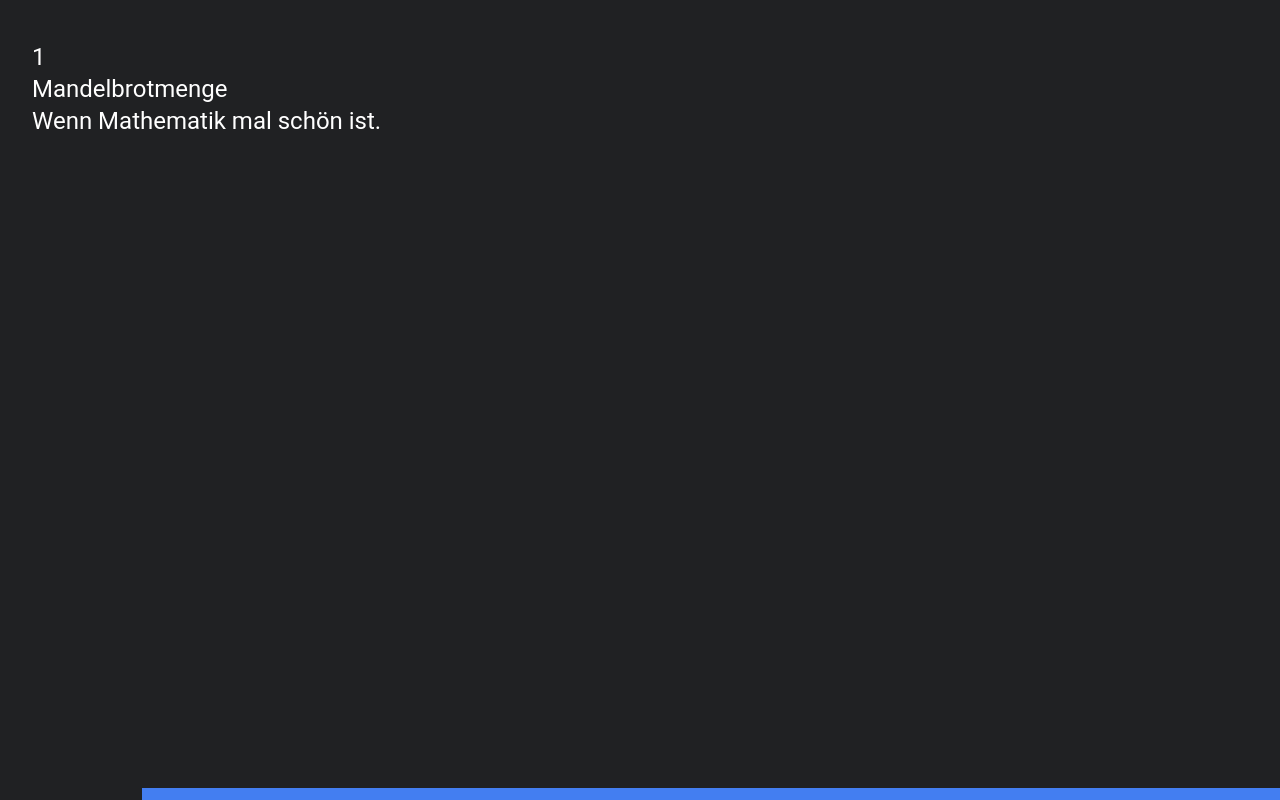
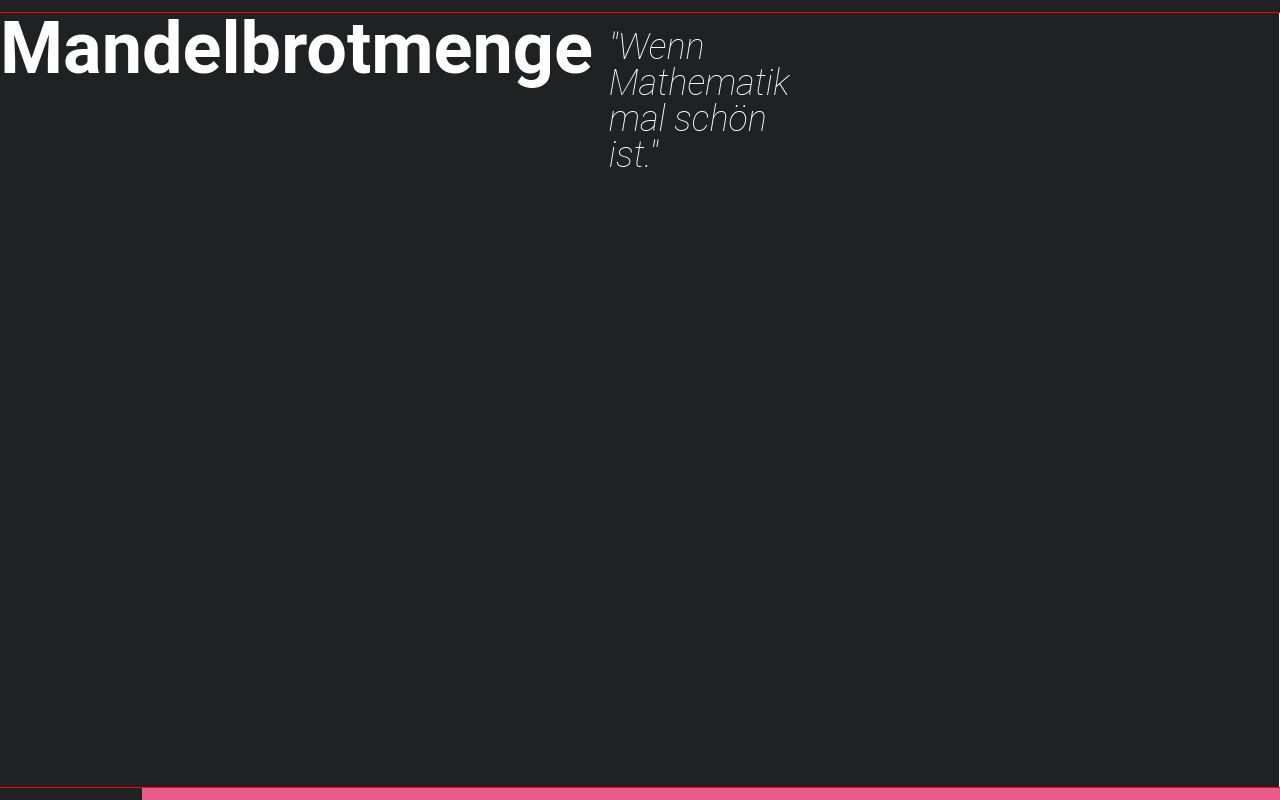
Before and after one commit to calvinhnzr/mandelbrotset, a React (Create React App) app: page / in a window 1280 px wide. Built offline with nearby package versions, Linux system fonts and the light colour scheme.

Commit message:
[TASK] draw components only when data available

```diff
--- a/public/index.html
+++ b/public/index.html
@@ -1,13 +1,12 @@
 <!DOCTYPE html>
-<html lang="en">
+<html lang="de">
 	<head>
 		<meta charset="utf-8" />
-		<link rel="icon" href="%PUBLIC_URL%/favicon.ico" />
 		<meta name="viewport" content="width=device-width, initial-scale=1" />
-		<meta name="theme-color" content="#000000" />
+		<meta name="theme-color" content="#202123" />
 		<meta
 			name="description"
-			content="Web site created using create-react-app"
+			content="Mandelbrot - Wenn Mathematik mal schön ist."
 		/>
 		<title>Mandelbrot</title>
 	</head>
--- a/src/App.js
+++ b/src/App.js
@@ -1,10 +1,5 @@
 import * as data from "./data/data.json"
-
-import Slider from "./components/Slider"
-import Slide from "./components/Slide"
 import Control from "./components/Control"
-import Progress from "./components/Progress"
-
 import styled from "styled-components"
 
 const Wrapper = styled.div`
--- a/src/components/Control.js
+++ b/src/components/Control.js
@@ -4,13 +4,12 @@ import Slider from "./Slider"
 import Progress from "./Progress"
 import styled from "styled-components"
 
+// add: double click on screen opens controls
+
 const StyledControl = styled.div`
 	width: 100%;
 	height: 100%;
-	display: grid;
 	padding: 0.8rem 0;
-	grid-template-columns: repeat(12, 1fr);
-	grid-template-rows: repeat(6, 1fr);
 	gap: 0.5rem;
 	position: relative;
 `
@@ -78,7 +77,7 @@ const Control = (props) => {
 	}
 
 	useEffect(() => {
-		document.title = `Mandelbrot ${currentSlide} / ${maxSlides}`
+		document.title = `Mandelbrot ${currentSlide + 1} / ${maxSlides}`
 		window.addEventListener("keydown", handleKeyDown)
 		return () => {
 			window.removeEventListener("keydown", handleKeyDown)
@@ -93,12 +92,12 @@ const Control = (props) => {
 						{currentSlide + 1}/{maxSlides}
 					</span>
 					<button onClick={() => setCount(count + increment())}>
-						Next Slide
+						Next Slide (ArrowRight)
 					</button>
 					<button onClick={() => setCount(count - decrement())}>
-						Previous Slide
+						Previous Slide (ArrowLeft)
 					</button>
-					<button onClick={() => setCount(0)}>Reset</button>
+					<button onClick={() => setCount(0)}>Reset (R)</button>
 				</StyledContainer>
 			) : null}
 			{props.children}
--- /dev/null
+++ b/src/components/Headline.js
@@ -0,0 +1,13 @@
+import styled from "styled-components"
+
+const StyledHeadline = styled.h3`
+	margin-top: 1rem;
+	font-family: "Roboto";
+	font-size: 2.25rem;
+`
+
+const Headline = (props) => {
+	return <StyledHeadline>{props.headline}</StyledHeadline>
+}
+
+export default Headline
--- a/src/components/Progress.js
+++ b/src/components/Progress.js
@@ -1,7 +1,7 @@
 import styled from "styled-components"
 
 const myDarkGrey = "#202123"
-const myBlue = "#437ef1"
+const myBlue = "#EA5B89"
 
 // missing firefox support
 const StyledProgress = styled.progress`
--- a/src/components/Slide.js
+++ b/src/components/Slide.js
@@ -1,29 +1,70 @@
+import Title from "./Title"
+import SubTitle from "./SubTitle"
+import Headline from "./Headline"
+
 import styled from "styled-components"
 
 const StyledSlide = styled.section`
-	/* outline: 1px solid white; */
+	outline: 1px solid white;
 
 	width: 100%;
 	height: 100%;
-
-	padding: 2rem;
 	display: flex;
 	flex-direction: column;
+	justify-content: center;
 	flex: 0 0 auto;
 
 	scroll-behavior: smooth;
 	-webkit-overflow-scrolling: touch;
+
+	display: grid;
+	grid-template-columns: repeat(12, 1fr);
+	grid-template-rows: repeat(6, 1fr);
+	gap: 1rem;
+
 	h1,
 	h2,
-	h3 {
+	h3,
+	h4 {
 		color: white;
 		font-family: "Roboto";
 		margin-bottom: 0.5rem;
 	}
 `
+const element = "title"
+
+const getElements = (item) => {
+	let keys = Object.keys(item)
+
+	switch (item) {
+		case "title":
+			console.log("true")
+			break
+		case "subTitle":
+			console.log("true")
+			break
+		case "headline":
+			console.log("true")
+			break
+
+		default:
+			break
+	}
+}
 
 const Slide = (props) => {
-	return <StyledSlide>{props.children}</StyledSlide>
+	const item = props.item
+	getElements(item)
+
+	// console.log(Object.keys(item).length)
+	return (
+		<StyledSlide>
+			<Title title={item.title} />
+			<SubTitle subTitle={item.subTitle} />
+			<Headline headline={item.headline} />
+			{props.children}
+		</StyledSlide>
+	)
 }
 
 export default Slide
--- a/src/components/Slider.js
+++ b/src/components/Slider.js
@@ -1,14 +1,11 @@
-import React, { useState } from "react"
-
 import Slide from "./Slide"
 import styled from "styled-components"
 
 const StyledSlider = styled.div`
-	/* outline: 1px solid red; */
+	outline: 1px solid red;
+	height: 100%;
+	width: 100%;
 	position: relative;
-	grid-column: 1 / 13;
-	grid-row: 1 / 7;
-
 	overflow-y: hidden;
 	overflow-x: hidden;
 `
@@ -26,18 +23,10 @@ const StyledMove = styled.div`
 `
 
 const Slider = (props) => {
-	console.log(props.currentSlide)
-
 	const max = props.data.default.slides.length
-
 	const renderSlides = () =>
 		props.data.default.slides.map((item, index) => (
-			<Slide key={index}>
-				<h2>{item.num}</h2>
-				<h1>{item.title}</h1>
-				<h2>{item.subTitle}</h2>
-				<h3>{item.headline}</h3>
-			</Slide>
+			<Slide key={index} item={item} />
 		))
 
 	return (
--- /dev/null
+++ b/src/components/SubTitle.js
@@ -0,0 +1,15 @@
+import styled from "styled-components"
+
+const StyledSubTitle = styled.h2`
+	margin-top: 1rem;
+	font-family: "Roboto";
+	font-size: 2.25rem;
+	font-weight: 100;
+	font-style: italic;
+`
+
+const SubTitle = (props) => {
+	return <StyledSubTitle>{props.subTitle}</StyledSubTitle>
+}
+
+export default SubTitle
--- a/src/components/Title.js
+++ b/src/components/Title.js
@@ -2,7 +2,8 @@ import styled from "styled-components"
 
 const StyledTitle = styled.h1`
 	font-family: "Roboto";
-	font-size: "4.5";
+	font-size: 4.5rem;
+	font-weight: bold;
 `
 
 const Title = (props) => {
--- a/src/data/data.json
+++ b/src/data/data.json
@@ -3,7 +3,7 @@
 		{
 			"num": 1,
 			"title": "Mandelbrotmenge",
-			"subTitle": "Wenn Mathematik mal schön ist."
+			"subTitle": "\"Wenn Mathematik mal schön ist.\""
 		},
 		{
 			"num": 2,
```
